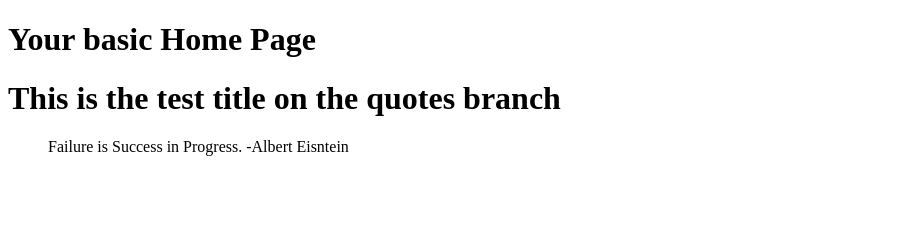
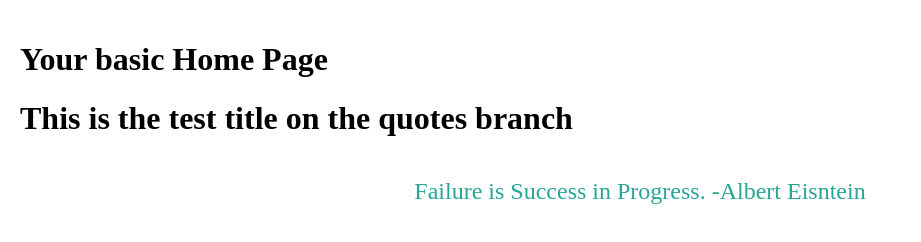
Before and after one commit to vfrtist/GitLab, a plain HTML site: page index.html in a window 1280 px wide. Shown: the whole page, without its empty margins (0-921 px from the left). Drawn offline with Linux system fonts and the light colour scheme.

Commit message:
Ryan: Added CSS Styles and HTML closing tags
Styled the block quote and sizing of the body

```diff
--- a/index.html
+++ b/index.html
@@ -1,15 +1,15 @@
 <!DOCTYPE html>
 <html lang="en">
-<head>
-    <meta charset="UTF-8">
-    <meta name="viewport" content="width=device-width, initial-scale=1.0">
+  <head>
+    <meta charset="UTF-8" />
+    <meta name="viewport" content="width=device-width, initial-scale=1.0" />
     <title>GitLab Site</title>
-    <meta name="description" content="A simple index page">
-    <link rel="stylesheet" href="./styles.css">
-</head>
-<body>
+    <meta name="description" content="A simple index page" />
+    <link rel="stylesheet" href="styles.css" />
+  </head>
+  <body>
     <h1>Your basic Home Page</h1>
     <h1>This is the test title on the quotes branch</h1>
     <blockquote>Failure is Success in Progress. -Albert Eisntein</blockquote>
-</body>
+  </body>
 </html>
--- a/styles.css
+++ b/styles.css
@@ -1 +1,16 @@
-/* this is css */
+body {
+  box-sizing: border-box;
+  width: 100dvw;
+  height: 100dvh;
+  margin: 0;
+  padding: 20px;
+}
+
+blockquote {
+  text-align: center;
+  box-sizing: border-box;
+  margin: 0;
+  font-size: 18pt;
+  color: #27a595;
+  padding: 20px;
+}
```
